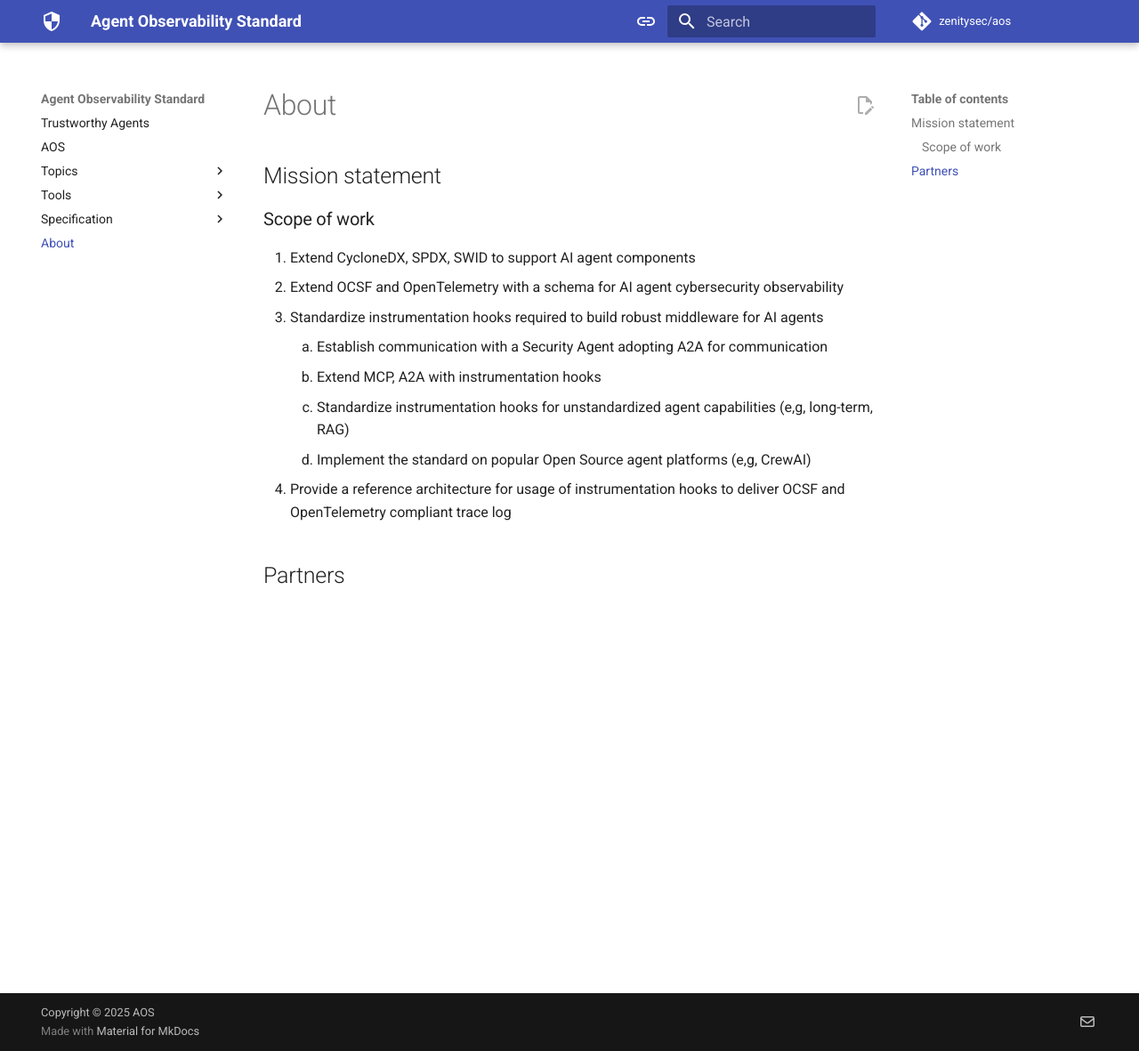
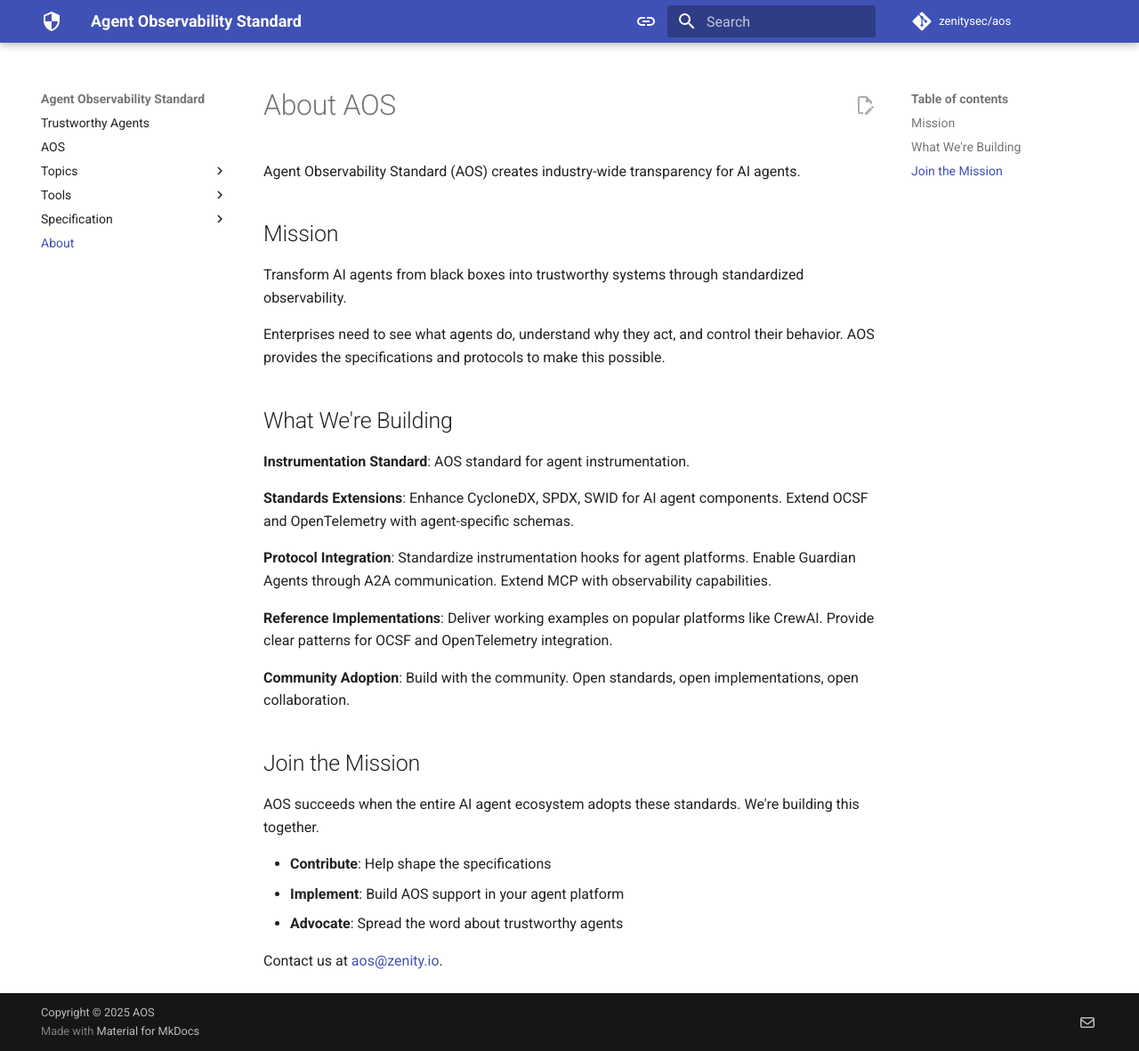
Before and after one commit to zenitysec/AOS, an MkDocs documentation site: the page built from docs/about.md, in a window 1280 px wide and 1181 px high. Shown: the whole window at 89% size. Built offline with MkDocs 1.6.1 and Material for MkDocs 9.7.7, drawn with Linux system fonts in a browser that asks for light colours; comment, search, counter and statistics services are not loaded.

Commit message:
basic about

```diff
--- a/docs/about.md
+++ b/docs/about.md
@@ -1,20 +1,31 @@
-# About
-<!--
-TODO: this page is probably not needed
-Leaving here for now because not all content has found its place elsewhere
- -->
+# About AOS
 
-## Mission statement
+Agent Observability Standard (AOS) creates industry-wide transparency for AI agents.
 
-### Scope of work
+## Mission
 
-1. Extend CycloneDX, SPDX, SWID to support AI agent components
-1. Extend OCSF and OpenTelemetry with a schema for AI agent cybersecurity observability
-1. Standardize instrumentation hooks required to build robust middleware for AI agents
-    1. Establish communication with a Security Agent adopting A2A for communication
-    1. Extend MCP, A2A with instrumentation hooks
-    1. Standardize instrumentation hooks for unstandardized agent capabilities (e,g, long-term, RAG)
-    1. Implement the standard on popular Open Source agent platforms (e,g, CrewAI)
-1. Provide a reference architecture for usage of instrumentation hooks to deliver OCSF and OpenTelemetry compliant trace log
+Transform AI agents from black boxes into trustworthy systems through standardized observability.
 
-## Partners
+Enterprises need to see what agents do, understand why they act, and control their behavior. AOS provides the specifications and protocols to make this possible.
+
+## What We're Building
+
+**Instrumentation Standard**: AOS standard for agent instrumentation.
+
+**Standards Extensions**: Enhance CycloneDX, SPDX, SWID for AI agent components. Extend OCSF and OpenTelemetry with agent-specific schemas.
+
+**Protocol Integration**: Standardize instrumentation hooks for agent platforms. Enable Guardian Agents through A2A communication. Extend MCP with observability capabilities.
+
+**Reference Implementations**: Deliver working examples on popular platforms like CrewAI. Provide clear patterns for OCSF and OpenTelemetry integration.
+
+**Community Adoption**: Build with the community. Open standards, open implementations, open collaboration.
+
+## Join the Mission
+
+AOS succeeds when the entire AI agent ecosystem adopts these standards. We're building this together.
+
+- **Contribute**: Help shape the specifications
+- **Implement**: Build AOS support in your agent platform
+- **Advocate**: Spread the word about trustworthy agents
+
+Contact us at [aos@zenity.io](mailto:aos@zenity.io).
```
